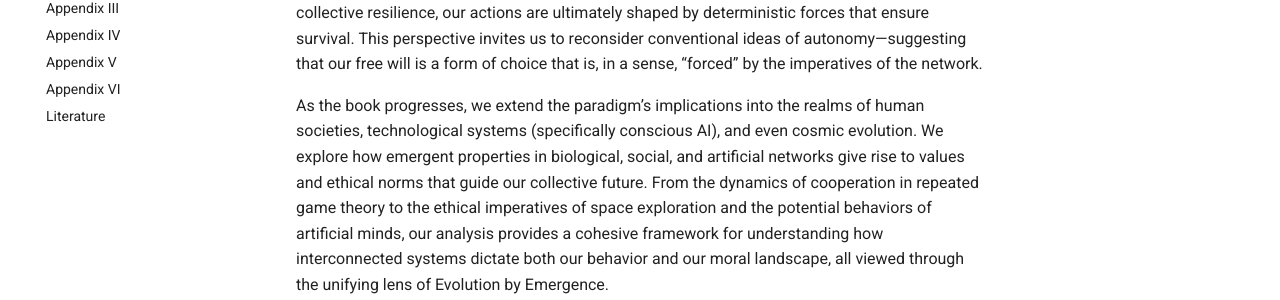
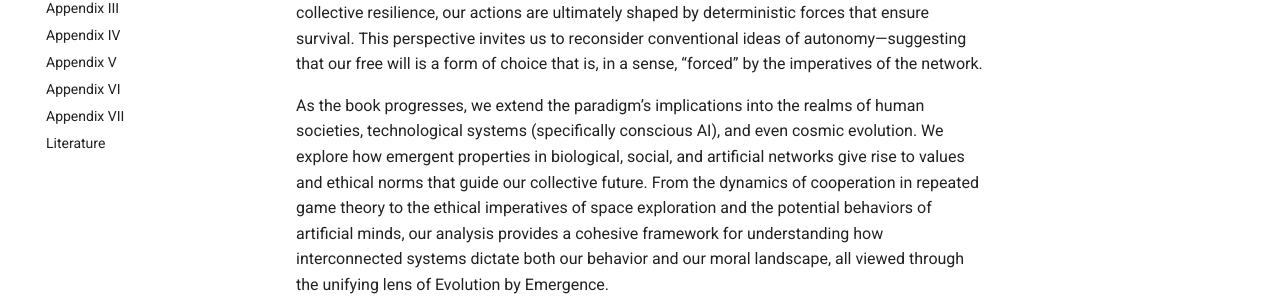
Before and after one commit to albertjanvanhoek/Evolution-by-Emergence, an MkDocs documentation site: the page built from docs/Frontmatter/Preface.md, in a window 1280 px wide and 1326 px high. Shown: the part 749-1049 px from the top of the window. Built offline with MkDocs 1.6.1 and Material for MkDocs 9.7.7, drawn with Linux system fonts in a browser that asks for light colours; comment, search, counter and statistics services are not loaded.

Commit message:
Updates from Overleaf

```diff
--- a/mkdocs.yml
+++ b/mkdocs.yml
@@ -68,4 +68,5 @@ nav:
       - Appendix IV: Backmatter/AppendixIV.md
       - Appendix V: Backmatter/AppendixV.md
       - Appendix VI: Backmatter/AppendixVI.md
+      - Appendix VII: Backmatter/AppendixVII.md
       - Literature: Backmatter/Literature.md
```
Also changed, not shown: 1 other file.
